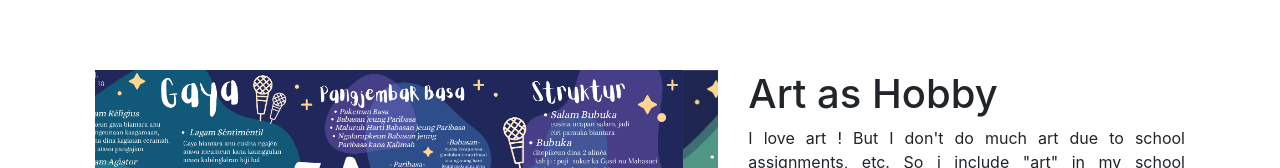
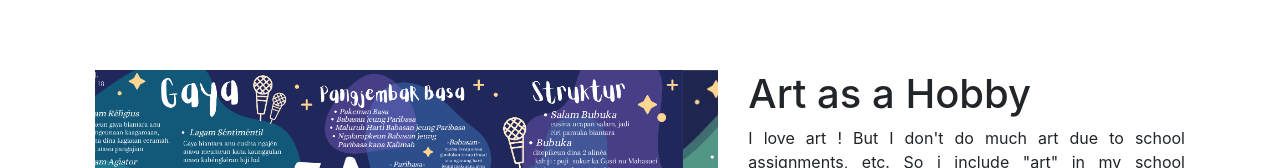
Before and after one commit to ifvin/ifvin.github.io, a plain HTML site: page index.html in a window 1280 px wide. Shown: the part 2405-2573 px from the top of the page. Drawn offline with nearby package versions, Linux system fonts and the light colour scheme.

Commit message:
art as a hobby

```diff
--- a/index.html
+++ b/index.html
@@ -248,7 +248,7 @@
         </div>
 
         <div class="col-md-5">
-          <h1>Art as Hobby</h1>
+          <h1>Art as a Hobby</h1>
           <p style="text-align: justify;">I love art ! But I don't do much art
             due to school assignments, etc. So i include "art" in my school
             assignments instead.
```
